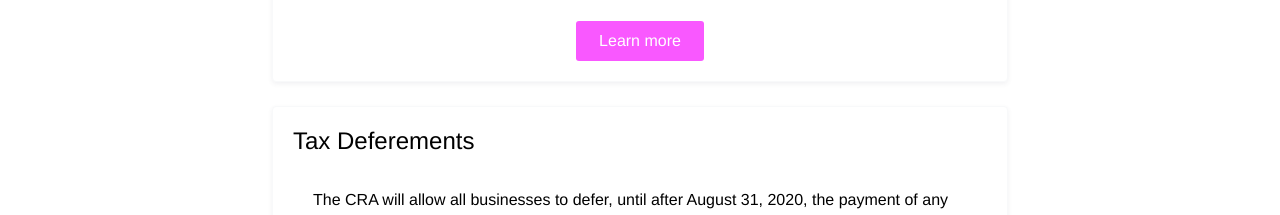
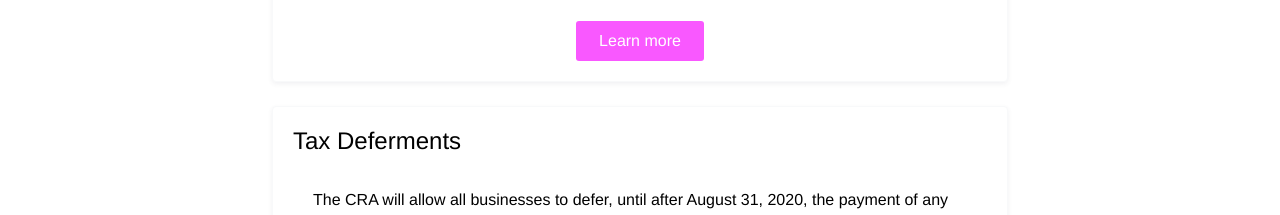
Before and after one commit to COVIDImpact/CovidImpact, a Vue app in the folder app/: page /financial-aid in a window 1280 px wide. Shown: the part 1024-1239 px from the top of the page. Built offline with nearby package versions, Linux system fonts and the light colour scheme.

Commit message:
Fixed typo in AidItem

```diff
--- a/app/src/components/AidItem.vue
+++ b/app/src/components/AidItem.vue
@@ -25,7 +25,9 @@
         </b-card>
       </a>
       <br />
-      <a href="https://www.canada.ca/en/employment-social-development/services/work-sharing.html">
+      <a
+        href="https://www.canada.ca/en/employment-social-development/services/work-sharing.html"
+      >
         <b-card
           border-variant="light"
           class="aid-bcard aid-con__box-shadow aid-card-animation"
@@ -68,7 +70,7 @@
           border-variant="light"
           class="aid-bcard aid-con__box-shadow aid-card-animation"
           footer-bg-variant="white"
-          title="Tax Deferements"
+          title="Tax Deferments"
         >
           <b-card-body>
             The CRA will allow all businesses to defer, until after August 31,
```
